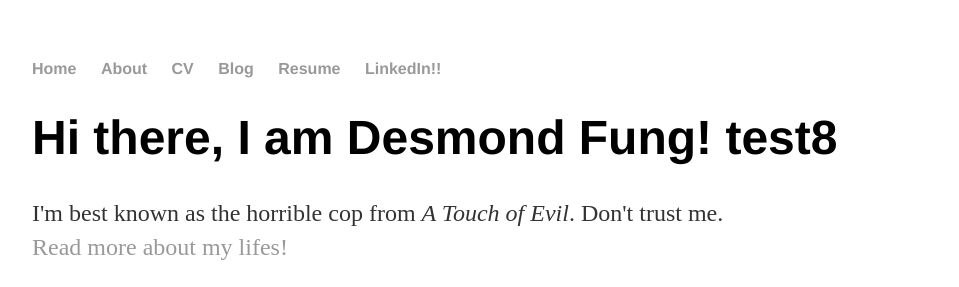
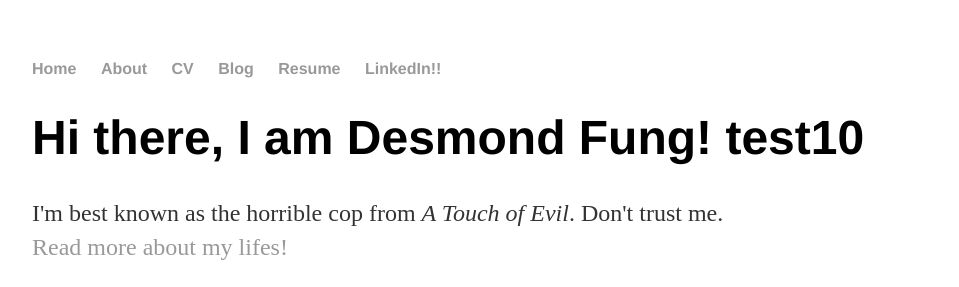
Before and after one commit to ddhangdd/ddhangdd.github.io, a Jekyll site: the page built from index.html, in a window 1280 px wide. Shown: the top 287 px of the page, without its empty margins (160-1119 px from the left). Built offline with Jekyll 4.4.1, drawn with Linux system fonts in a browser that asks for light colours.

Commit message:
Update index.html

```diff
--- a/index.html
+++ b/index.html
@@ -4,7 +4,7 @@ title: Welcome
 ---
 
 		<div class="blurb">
-			<h1>Hi there, I am Desmond Fung! test8</h1>
+			<h1>Hi there, I am Desmond Fung! test10</h1>
 			<p>I'm best known as the horrible cop from <em>A Touch of Evil</em>. Don't trust me.<br>
 
 			<a href="/about">Read more about my lifes!</a></p>
```
